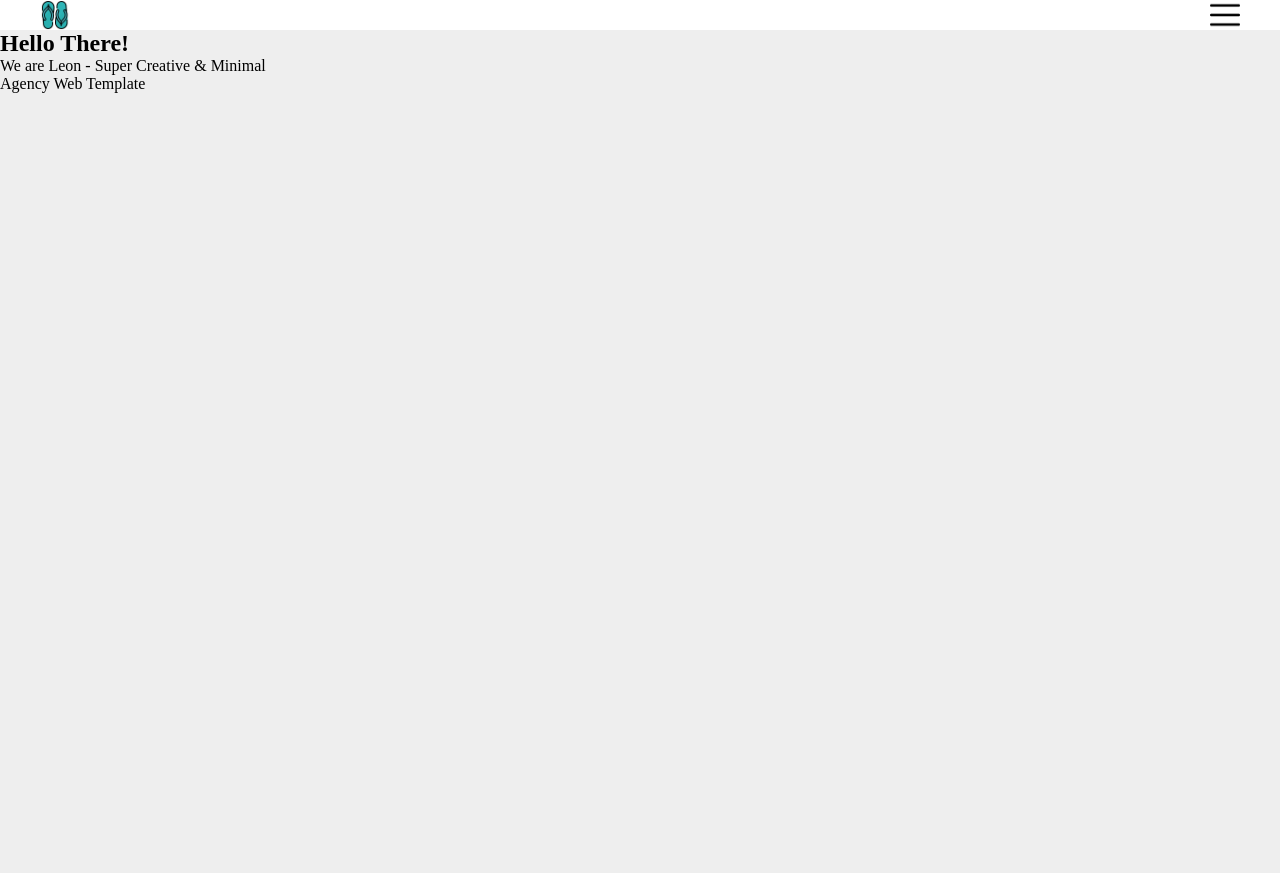
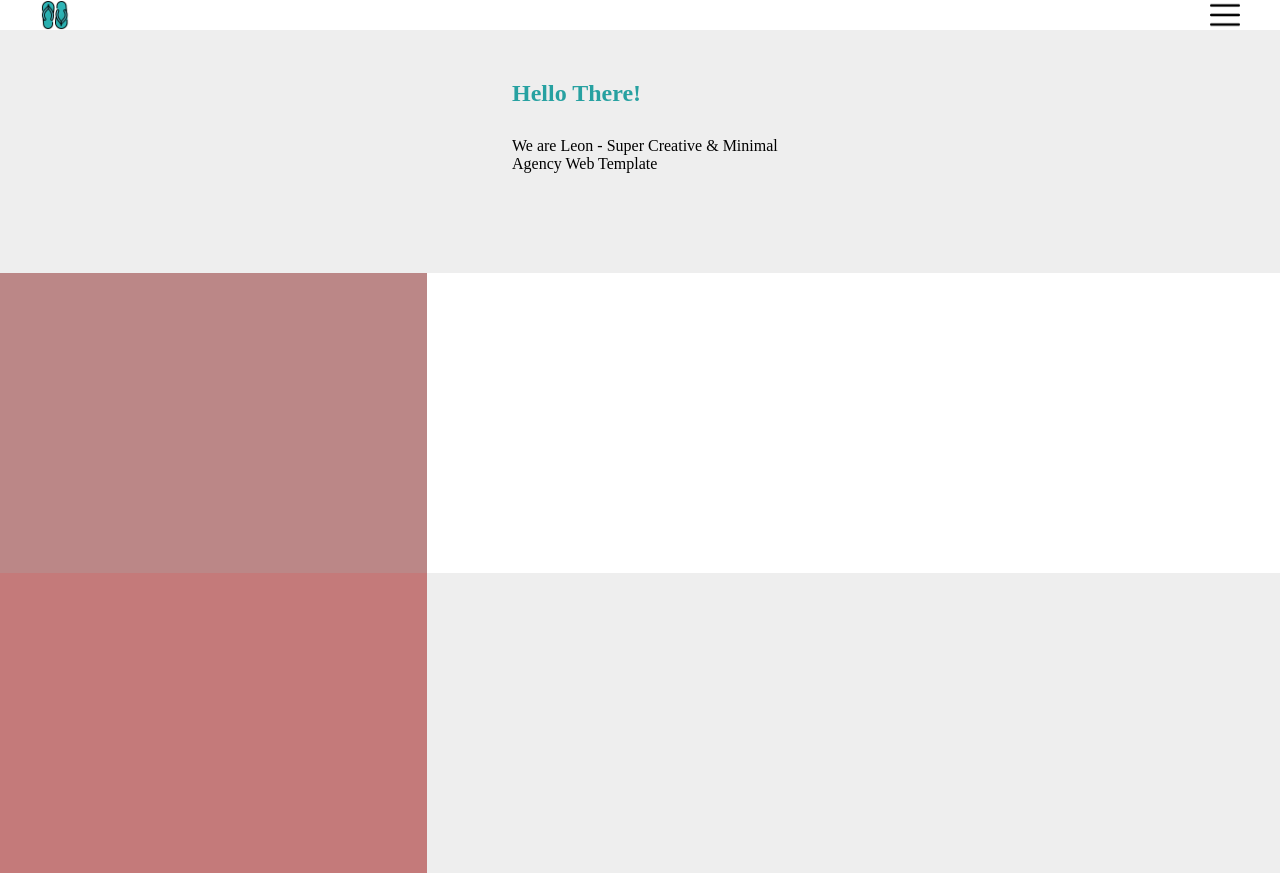
Before and after one commit to sabrina-32/home-page-template, a plain HTML site: page index.html in a window 1280 px wide. Before the commit the page ends 800 px from the top, so only its background shows below. Drawn offline with Linux system fonts and the light colour scheme.

Commit message:
up  to box

```diff
--- a/css/style.css
+++ b/css/style.css
@@ -32,13 +32,47 @@ body{
 
 }
 
-.hp-header-image{
+.hp-header-menu-image{
     width: 30px;
     float: right;
 
     height: 30px;
 }
 
-.welcome-area{
+.hp-welcome-area{
     padding: center;
+    margin-left: 40%;
+    margin-top: 50px;
+
 }
+h1{
+    color: rgb(39, 161, 161);
+}
+p{
+    color: black;
+    margin-top: 30px;
+}
+
+.hp-about-container{
+    margin-top: 100px;
+    background: #ffffff;
+}
+
+.hp-about-container{
+    width: 100%;
+    height: 300px;
+    background: #ffffff;
+}
+.box1, .box2 {
+    width: calc(100% /3);
+    height: 300px;
+
+    background: rgb(187, 135, 135);
+}
+
+
+.box2{
+
+    background: rgb(196, 122, 122);
+    float: left;
+}
--- a/index.html
+++ b/index.html
@@ -16,7 +16,7 @@
         <div class="hp-container">
             <img  src="images/flip-flops.png" alt="logo" class="hp-logo">
             <div >
-                <img src="images/menu.png" class="hp-header-image">
+                <img src="images/menu.png" class="hp-header-menu-image">
             </div>
         </div>
     </header>
@@ -27,7 +27,7 @@
 
         <!---welcome area start-->
 
-        <section class="welcome-area">
+        <section class="hp-welcome-area">
             <div >
                 <h1>
                     Hello There!
@@ -38,6 +38,19 @@
 
             </div>
         </section>
+        <!---welcome area end-->
+
+
+        <!---box container start-->
+
+        <section class="hp-about-container">
+            <div class="box1"> </div>
+            <div class="box2"> </div>
+            <div class="box3"> </div>
+
+
+
+        </section>
 
 
 
```
